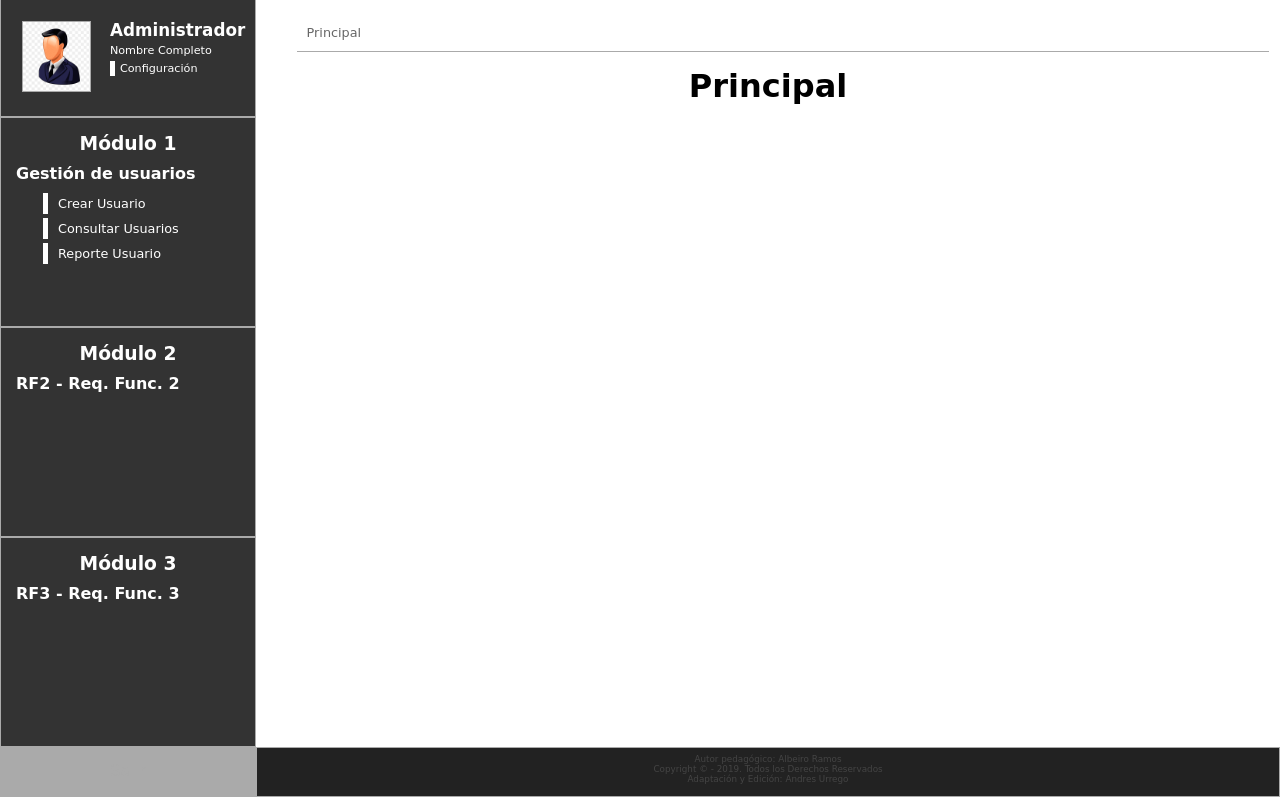
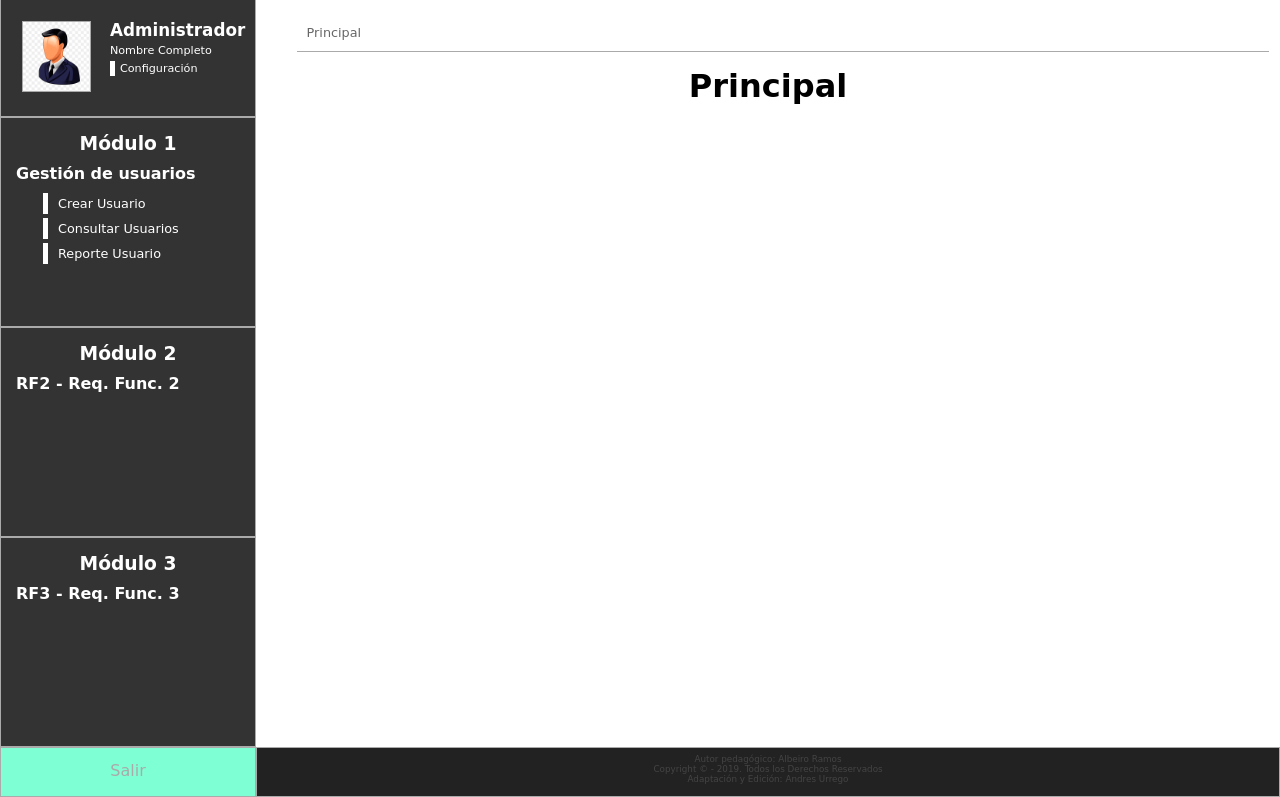
Before and after one commit to shibinokafka/maquetaci-n_Andres_Urrego, a plain HTML site: page maquetacion_Andres_Urrego/si/index-admin.html in a window 1280 px wide. Shown: the part 53-850 px from the top of the page. Drawn offline with Linux system fonts and the light colour scheme; a web font is replaced by a local one.

Commit message:
Update estilos-admin.css

```diff
--- a/maquetacion_Andres_Urrego/si/CSS/estilos-admin.css
+++ b/maquetacion_Andres_Urrego/si/CSS/estilos-admin.css
@@ -231,7 +231,7 @@ footer{
 .foot-izq{
     width: 20%;
     height: 100%;
-    background: #aaa;
+    background:  aquamarine;
     float: left;
 }
 .foot-izq ul{
```
